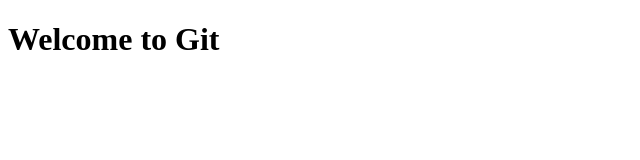
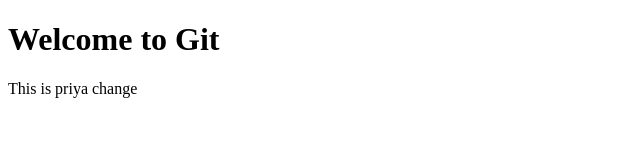
Before and after one commit to codesundar/learn-git, a plain HTML site: page index.html in a window 1280 px wide. Shown: the whole page, without its empty margins (0-640 px from the left). Drawn offline with Linux system fonts and the light colour scheme.

Commit message:
message added

```diff
--- a/index.html
+++ b/index.html
@@ -7,5 +7,6 @@
 </head>
 <body>
     <h1>Welcome to Git</h1>
+    <p>This is priya change</p>
 </body>
 </html>
```
